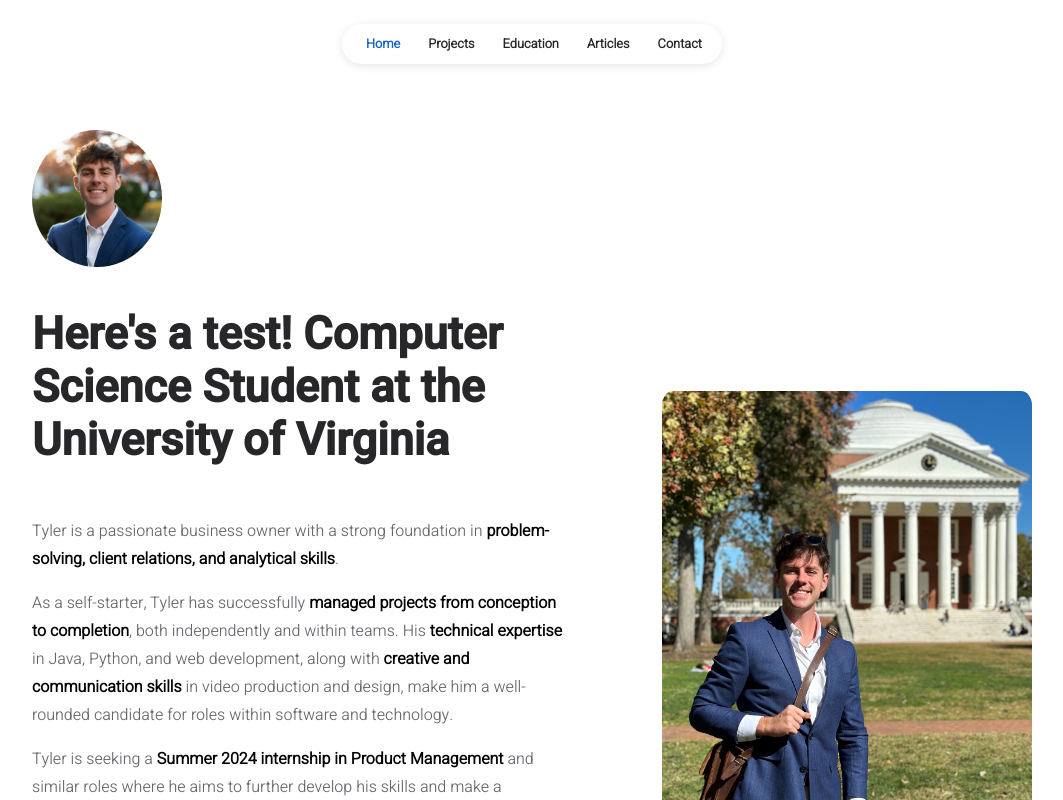
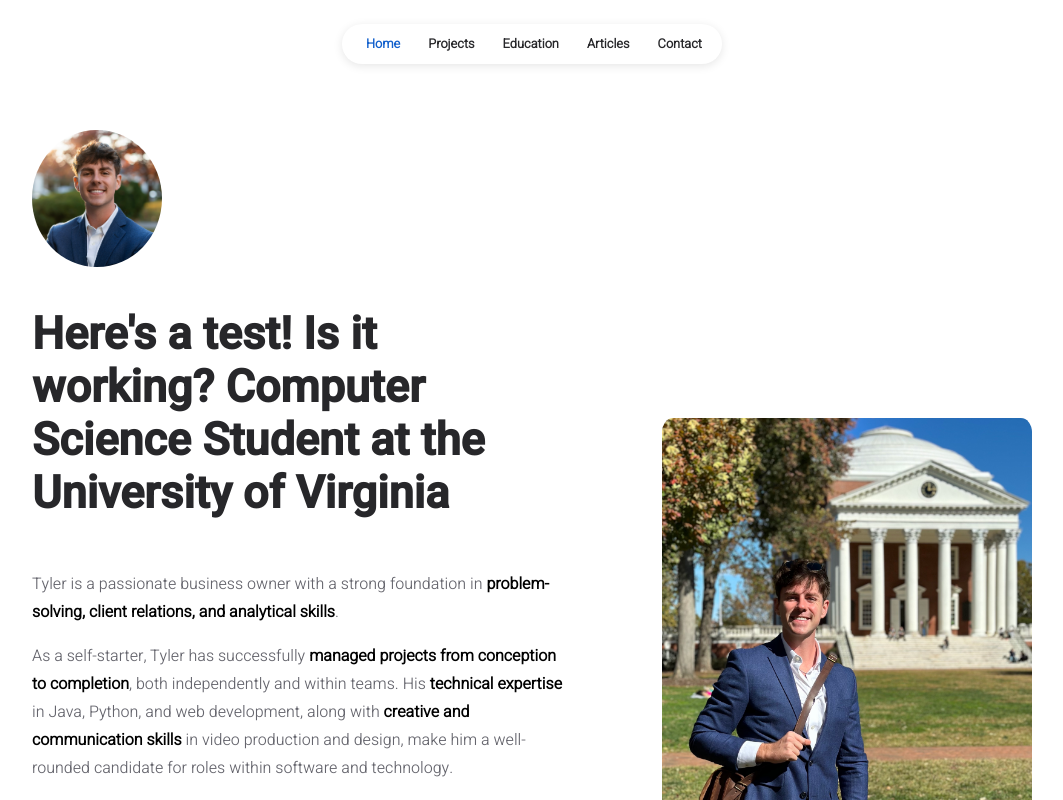
Before and after one commit to manoloc0/website-portfolio-code, a React (Create React App) app: page / in a window 1280 px wide. Shown: the top 800 px of the page, without its empty margins (108-1171 px from the left). Built offline with nearby package versions, Linux system fonts and the light colour scheme.

Commit message:
Update test

```diff
--- a/src/data/user.js
+++ b/src/data/user.js
@@ -12,7 +12,7 @@ const INFO = {
 	},
 
 	homepage: {
-		title: "Here's a test! Computer Science Student at the University of Virginia",
+		title: "Here's a test! Is it working? Computer Science Student at the University of Virginia",
 		},
 
 	about: {
```
